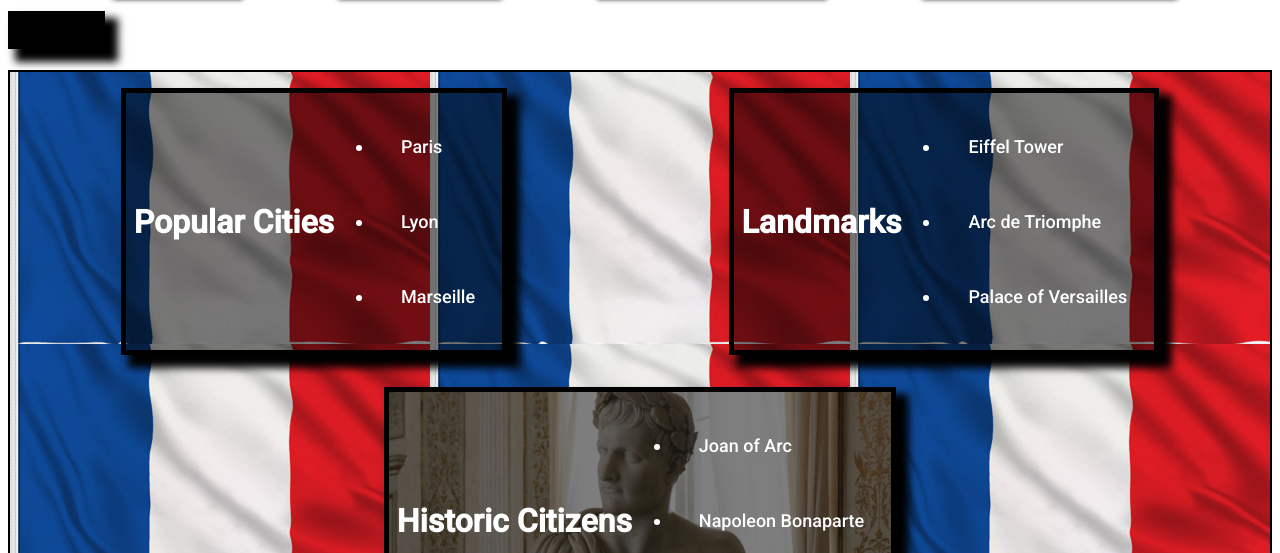
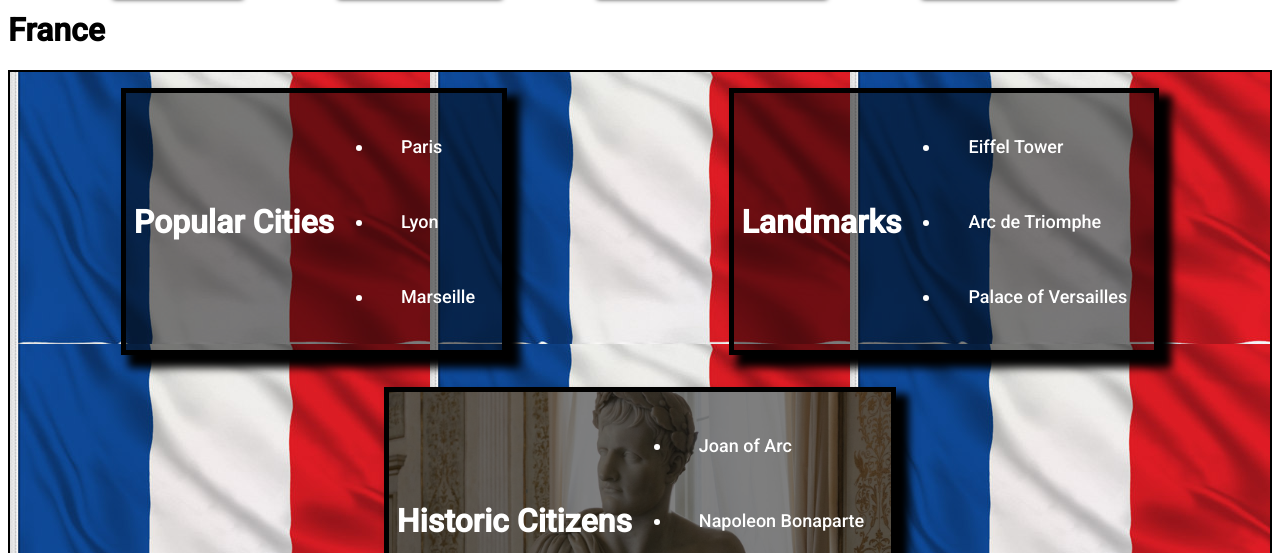
Before and after one commit to nss-day-cohort-43/hello-world-monstera-deliciosas, a plain HTML site: page pages/france.html in a window 1280 px wide. Shown: the part 547-1100 px from the top of the page. Drawn offline with Linux system fonts and the light colour scheme.

Commit message:
Master update UK

```diff
--- a/css/main.css
+++ b/css/main.css
@@ -53,17 +53,6 @@ a:visited {
    border-style: inset;
    border-width: 10px;
    box-shadow: 5px 5px 5px 5px black;
-}
-
-h1 {
-    max-width: 100%;
-    height: auto;
-    position: relative;
-    animation: my 10s infinite;
-    animation-direction: alternate;
-    background-color:black ;
-    width: fit-content;
-    box-shadow: 10px 10px 8px 3px black;
 }
 
 #countryImages {
```
Also changed, not shown: index.html (+3 -3 lines).
